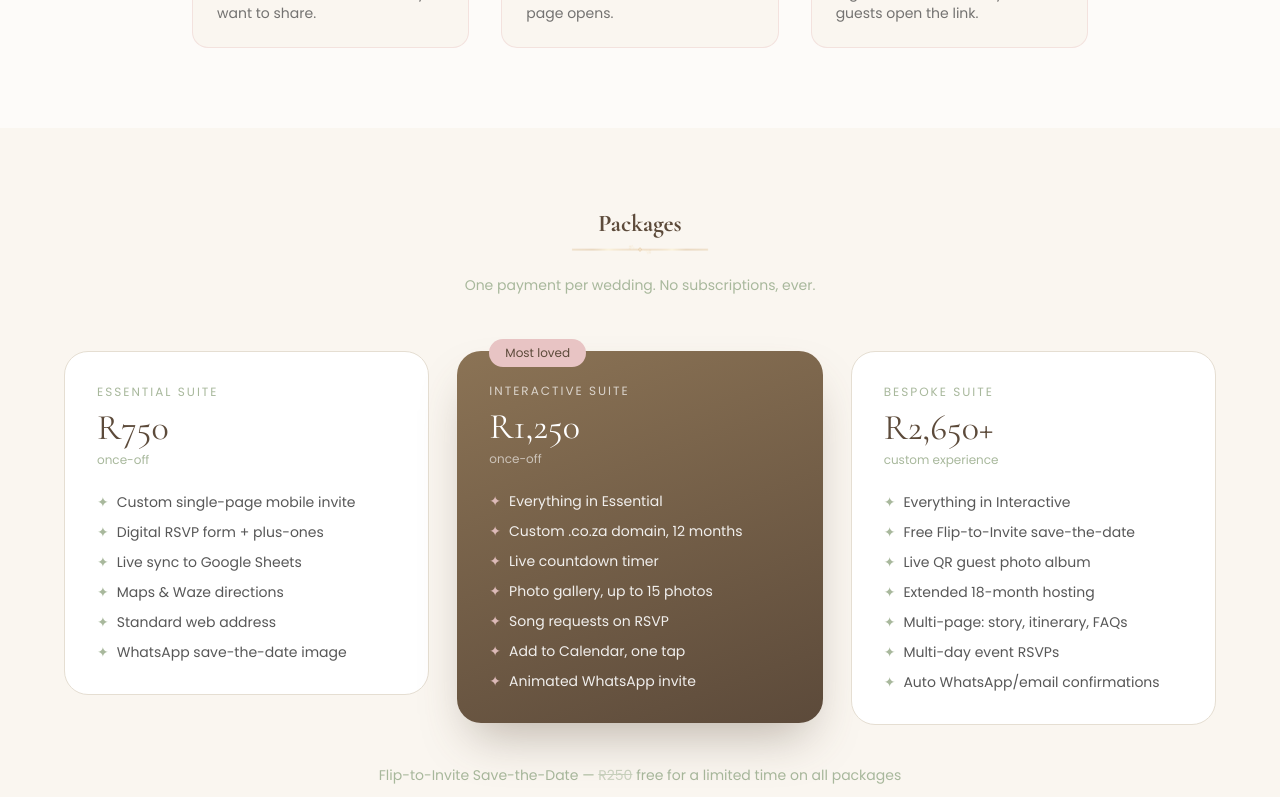
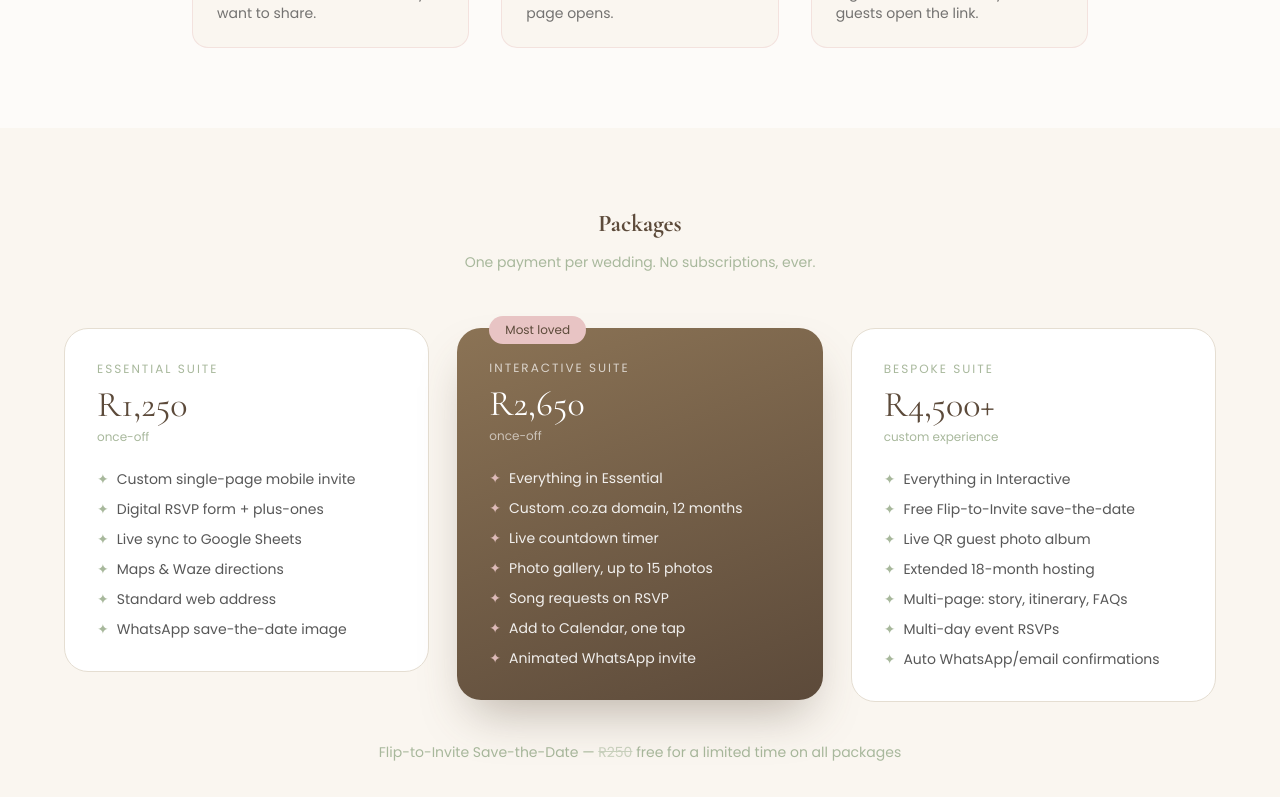
Before and after one commit to DandelionSeedlings/dandelion-va-website, a Next.js app: page /wishes in a window 1280 px wide. Shown: the part 2000-2797 px from the top of the page. Built offline with nearby package versions, Linux system fonts and the light colour scheme.

Commit message:
add the demo pages

```diff
--- a/src/app/wishes/page.jsx
+++ b/src/app/wishes/page.jsx
@@ -1,18 +1,34 @@
 'use client'
 
-import { useState, useEffect, useMemo } from 'react'
+import { useEffect, useState } from 'react'
 import { motion } from 'framer-motion'
 import WishesNav from '../../components/wishes/WishesNav'
 import WishesFooter from '../../components/wishes/WishesFooter'
 import Reveal from '../../components/wishes/Reveal'
 import PricingCard from '../../components/wishes/PricingCard'
-import { GoldDividerImg, SignatureSeedImg } from '../../components/wishes/WishesDecor'
 
 const WA_LINK = 'https://wa.me/27728393087'
 const EMAIL = 'mailto:dandelioncreat@outlook.com'
+const WEDDING_TARGET = new Date('2027-02-14T15:00:00')
 
-// Move the date OUTSIDE the component so it's stable
-const WEDDING_DATE = new Date('2027-02-14T15:00:00')
+function useCountdown(target) {
+  const [time, setTime] = useState({ d: '--', h: '--', m: '--', s: '--' })
+  useEffect(() => {
+    const tick = () => {
+      const diff = Math.max(0, target - new Date())
+      const d = Math.floor(diff / 86400000)
+      const h = Math.floor((diff % 86400000) / 3600000)
+      const m = Math.floor((diff % 3600000) / 60000)
+      const s = Math.floor((diff % 60000) / 1000)
+      const pad = (n) => String(n).padStart(2, '0')
+      setTime({ d, h: pad(h), m: pad(m), s: pad(s) })
+    }
+    tick()
+    const id = setInterval(tick, 1000)
+    return () => clearInterval(id)
+  }, [target])
+  return time
+}
 
 const features = [
   { title: 'RSVP built right in', desc: 'Guests respond in seconds, no separate app or form link.' },
@@ -54,36 +70,23 @@ const faqs = [
   { q: 'Can I use my own domain?', a: 'Yes, optional — or use the free Dandelion Wishes link.' },
 ]
 
-const portfolioPlaceholders = [
-  { names: 'Emma & James', style: 'Garden romantic, sage and blush' },
-  { names: 'Aisha & Daniel', style: 'Modern minimalist, champagne and ivory' },
+const portfolioExamples = [
+  {
+    names: 'Emma & James',
+    style: 'Botanical — eucalyptus, sage & natural textures',
+    image: '/images/wishes/styles/botanical.jpg',
+    href: '/wishes/demo/botanical',
+  },
+  {
+    names: 'Mark & Sammy',
+    style: 'Coastal Minimalist — sea glass, Langebaan beach wedding',
+    image: '/videos/wishes/hero-waves-poster.jpg',
+    href: '/wishes/demo/coastal-minimal',
+  },
 ]
 
-function useCountdown(target) {
-  const [time, setTime] = useState({ d: '--', h: '--', m: '--', s: '--' })
-
-  useEffect(() => {
-    const tick = () => {
-      const diff = Math.max(0, target - new Date())
-      const d = Math.floor(diff / 86400000)
-      const h = Math.floor((diff % 86400000) / 3600000)
-      const m = Math.floor((diff % 3600000) / 60000)
-      const s = Math.floor((diff % 60000) / 1000)
-      const pad = (n) => String(n).padStart(2, '0')
-      setTime({ d, h: pad(h), m: pad(m), s: pad(s) })
-    }
-
-    tick() // Initial call
-    const id = setInterval(tick, 1000)
-    return () => clearInterval(id)
-  }, [target]) // target is now stable (WEDDING_DATE never changes)
-
-  return time
-}
-
 export default function WishesPage() {
-  // Use the constant - no new Date() created every render
-  const cd = useCountdown(WEDDING_DATE)
+  const cd = useCountdown(WEDDING_TARGET)
 
   return (
     <>
@@ -92,12 +95,23 @@ export default function WishesPage() {
       {/* Hero */}
       <section id="top" className="relative min-h-[92vh] flex items-center overflow-hidden">
         <div className="absolute inset-0 z-0">
-          <video autoPlay muted loop playsInline preload="auto" poster="/videos/wishes/hero-veil-poster.jpg" className="w-full h-full object-cover">
+          <video
+            autoPlay
+            muted
+            loop
+            playsInline
+            preload="auto"
+            poster="/videos/wishes/hero-veil-poster.jpg"
+            className="w-full h-full object-cover"
+          >
             <source src="/videos/wishes/hero-veil.mp4" type="video/mp4" />
           </video>
           <div
             className="absolute inset-0"
-            style={{ background: 'linear-gradient(180deg, rgba(250,246,240,0.15) 0%, rgba(250,246,240,0.55) 55%, rgba(250,246,240,0.92) 100%)' }}
+            style={{
+              background:
+                'linear-gradient(180deg, rgba(250,246,240,0.15) 0%, rgba(250,246,240,0.55) 55%, rgba(250,246,240,0.92) 100%)',
+            }}
           />
         </div>
 
@@ -107,35 +121,60 @@ export default function WishesPage() {
           transition={{ duration: 0.9, ease: [0.16, 1, 0.3, 1] }}
           className="relative z-10 max-w-3xl mx-auto text-center px-8 py-24"
         >
-          <p className="uppercase tracking-[3px] text-xs mb-5 text-[#8B7355]">Hand-designed digital invitations</p>
-          <h1 className="text-5xl md:text-6xl leading-[1.1] mb-6 text-[#5C4A3A]" style={{ fontFamily: "'Cormorant Garamond', serif" }}>
+          <p className="uppercase tracking-[3px] text-xs mb-5 text-[#8B7355]">
+            Hand-designed digital invitations
+          </p>
+          <h1
+            className="text-5xl md:text-6xl leading-[1.1] mb-6 text-[#5C4A3A]"
+            style={{ fontFamily: "'Cormorant Garamond', serif" }}
+          >
             Your love story,
             <br />
             beautifully told
-            <span className="text-4xl" style={{ fontFamily: "'Alex Brush', cursive", color: '#B87D7D' }}> — </span>
+            <span className="text-4xl" style={{ fontFamily: "'Alex Brush', cursive", color: '#B87D7D' }}>
+              {' '}
+              —{' '}
+            </span>
             <br />
-            <span className="italic" style={{ color: '#6b7859' }}>before it&apos;s even happened.</span>
+            <span className="italic" style={{ color: '#6b7859' }}>
+              before it&apos;s even happened.
+            </span>
           </h1>
           <p className="max-w-md mx-auto leading-relaxed mb-9 text-[15px] text-[#3A3A3A]/85">
             One link. Every detail your guests need — RSVP, map, music, and more — held in one
             beautiful page, designed just for the two of you.
           </p>
           <div className="flex flex-col sm:flex-row gap-4 justify-center mb-6">
-            <a href="#how" className="px-8 py-4 rounded-full text-white font-medium shadow-lg transition-transform hover:-translate-y-0.5"
-              style={{ background: '#7C8B68', boxShadow: '0 10px 25px -8px rgba(124,139,104,0.5)' }}>
+            <a
+              href="#how"
+              className="px-8 py-4 rounded-full text-white font-medium shadow-lg transition-transform hover:-translate-y-0.5"
+              style={{ background: '#7C8B68', boxShadow: '0 10px 25px -8px rgba(124,139,104,0.5)' }}
+            >
               See how it works
             </a>
-            <a href={WA_LINK} target="_blank" rel="noopener noreferrer"
+            <a
+              href={WA_LINK}
+              target="_blank"
+              rel="noopener noreferrer"
               className="px-8 py-4 rounded-full font-medium border transition-transform hover:-translate-y-0.5"
-              style={{ borderColor: '#8B7355', color: '#8B7355', background: 'rgba(255,255,255,0.5)' }}>
+              style={{ borderColor: '#8B7355', color: '#8B7355', background: 'rgba(255,255,255,0.5)' }}
+            >
                WhatsApp
             </a>
           </div>
-          <p className="text-sm text-[#8B7355]">From R750 per wedding · one payment, no subscriptions</p>
+          <p className="text-sm text-[#8B7355]">From R1,250 per wedding · one payment, no subscriptions</p>
         </motion.div>
 
-        <div className="absolute z-10 hidden sm:flex gap-4 px-5 py-3 rounded-2xl"
-          style={{ bottom: 36, right: 36, background: 'rgba(255,255,255,0.55)', backdropFilter: 'blur(10px)', boxShadow: '0 15px 35px -12px rgba(139,115,85,0.3)' }}>
+        <div
+          className="absolute z-10 hidden sm:flex gap-4 px-5 py-3 rounded-2xl"
+          style={{
+            bottom: 36,
+            right: 36,
+            background: 'rgba(255,255,255,0.55)',
+            backdropFilter: 'blur(10px)',
+            boxShadow: '0 15px 35px -12px rgba(139,115,85,0.3)',
+          }}
+        >
           <div><p className="text-lg text-[#7C8B68]" style={{ fontFamily: "'Cormorant Garamond', serif" }}>{cd.d}</p><p className="text-[10px] uppercase tracking-wide text-[#8B7355]">days</p></div>
           <div><p className="text-lg text-[#7C8B68]" style={{ fontFamily: "'Cormorant Garamond', serif" }}>{cd.h}</p><p className="text-[10px] uppercase tracking-wide text-[#8B7355]">hrs</p></div>
           <div><p className="text-lg text-[#7C8B68]" style={{ fontFamily: "'Cormorant Garamond', serif" }}>{cd.m}</p><p className="text-[10px] uppercase tracking-wide text-[#8B7355]">min</p></div>
@@ -159,9 +198,18 @@ export default function WishesPage() {
             app to download, no account to make. Just open the link and everything&apos;s there.
           </p>
           <div className="grid sm:grid-cols-3 gap-8 text-left">
-            <div><p className="font-medium text-[#7C8B68] mb-1">Opens on any phone</p><p className="text-sm text-[#3A3A3A]/70">No app required.</p></div>
-            <div><p className="font-medium text-[#7C8B68] mb-1">RSVPs come to you</p><p className="text-sm text-[#3A3A3A]/70">Tracked automatically, no spreadsheet chasing.</p></div>
-            <div><p className="font-medium text-[#7C8B68] mb-1">Yours to keep</p><p className="text-sm text-[#3A3A3A]/70">A lasting page to look back on.</p></div>
+            <div>
+              <p className="font-medium text-[#7C8B68] mb-1">Opens on any phone</p>
+              <p className="text-sm text-[#3A3A3A]/70">No app required.</p>
+            </div>
+            <div>
+              <p className="font-medium text-[#7C8B68] mb-1">RSVPs come to you</p>
+              <p className="text-sm text-[#3A3A3A]/70">Tracked automatically, no spreadsheet chasing.</p>
+            </div>
+            <div>
+              <p className="font-medium text-[#7C8B68] mb-1">Yours to keep</p>
+              <p className="text-sm text-[#3A3A3A]/70">A lasting page to look back on.</p>
+            </div>
           </div>
         </Reveal>
       </section>
@@ -175,7 +223,9 @@ export default function WishesPage() {
           <div className="grid sm:grid-cols-2 lg:grid-cols-4 gap-8">
             {steps.map((s, i) => (
               <Reveal key={s.n} delay={i * 0.1} className="text-center">
-                <div className="w-10 h-10 rounded-full bg-[#E8C4C4]/50 text-[#8B7355] flex items-center justify-center mx-auto mb-3 font-medium">{s.n}</div>
+                <div className="w-10 h-10 rounded-full bg-[#E8C4C4]/50 text-[#8B7355] flex items-center justify-center mx-auto mb-3 font-medium">
+                  {s.n}
+                </div>
                 <p className="font-medium text-[#5C4A3A] mb-1">{s.title}</p>
                 <p className="text-sm text-[#3A3A3A]/70">{s.desc}</p>
               </Reveal>
@@ -193,7 +243,10 @@ export default function WishesPage() {
           <div className="grid sm:grid-cols-2 lg:grid-cols-3 gap-8">
             {features.map((f, i) => (
               <Reveal key={f.title} delay={i * 0.06}>
-                <motion.div whileHover={{ y: -4 }} className="border border-[#E8C4C4]/40 rounded-2xl p-6 bg-[#FAF6F0] h-full">
+                <motion.div
+                  whileHover={{ y: -4 }}
+                  className="border border-[#E8C4C4]/40 rounded-2xl p-6 bg-[#FAF6F0] h-full"
+                >
                   <p className="font-medium text-[#5C4A3A] mb-1">{f.title}</p>
                   <p className="text-sm text-[#3A3A3A]/70">{f.desc}</p>
                 </motion.div>
@@ -208,31 +261,64 @@ export default function WishesPage() {
         <div className="max-w-6xl mx-auto">
           <Reveal className="text-center mb-3">
             <h2 className="text-2xl text-[#5C4A3A]" style={{ fontFamily: "'Cormorant Garamond', serif" }}>Packages</h2>
-            <GoldDividerImg width={140} center className="mt-3" />
           </Reveal>
-          <p className="text-center text-sm text-[#A8B89C] mb-14 mt-4">One payment per wedding. No subscriptions, ever.</p>
+          <p className="text-center text-sm text-[#A8B89C] mb-14">
+            One payment per wedding. No subscriptions, ever.
+          </p>
           <div className="grid md:grid-cols-3 gap-7">
             <Reveal delay={0}>
-              <PricingCard tier="Essential Suite" price="R750" note="once-off" features={[
-                'Custom single-page mobile invite', 'Digital RSVP form + plus-ones', 'Live sync to Google Sheets',
-                'Maps & Waze directions', 'Standard web address', 'WhatsApp save-the-date image',
-              ]} />
+              <PricingCard
+                tier="Essential Suite"
+                price="R1,250"
+                note="once-off"
+                features={[
+                  'Custom single-page mobile invite',
+                  'Digital RSVP form + plus-ones',
+                  'Live sync to Google Sheets',
+                  'Maps & Waze directions',
+                  'Standard web address',
+                  'WhatsApp save-the-date image',
+                ]}
+              />
             </Reveal>
             <Reveal delay={0.12}>
-              <PricingCard dark featured tier="Interactive Suite" price="R1,250" note="once-off" features={[
-                'Everything in Essential', 'Custom .co.za domain, 12 months', 'Live countdown timer',
-                'Photo gallery, up to 15 photos', 'Song requests on RSVP', 'Add to Calendar, one tap', 'Animated WhatsApp invite',
-              ]} />
+              <PricingCard
+                dark
+                featured
+                tier="Interactive Suite"
+                price="R2,650"
+                note="once-off"
+                features={[
+                  'Everything in Essential',
+                  'Custom .co.za domain, 12 months',
+                  'Live countdown timer',
+                  'Photo gallery, up to 15 photos',
+                  'Song requests on RSVP',
+                  'Add to Calendar, one tap',
+                  'Animated WhatsApp invite',
+                ]}
+              />
             </Reveal>
             <Reveal delay={0.24}>
-              <PricingCard tier="Bespoke Suite" price="R2,650+" note="custom experience" features={[
-                'Everything in Interactive', 'Free Flip-to-Invite save-the-date', 'Live QR guest photo album',
-                'Extended 18-month hosting', 'Multi-page: story, itinerary, FAQs', 'Multi-day event RSVPs', 'Auto WhatsApp/email confirmations',
-              ]} />
+              <PricingCard
+                tier="Bespoke Suite"
+                price="R4,500+"
+                note="custom experience"
+                features={[
+                  'Everything in Interactive',
+                  'Free Flip-to-Invite save-the-date',
+                  'Live QR guest photo album',
+                  'Extended 18-month hosting',
+                  'Multi-page: story, itinerary, FAQs',
+                  'Multi-day event RSVPs',
+                  'Auto WhatsApp/email confirmations',
+                ]}
+              />
             </Reveal>
           </div>
           <p className="text-center text-sm mt-10 text-[#A8B89C]">
-            Flip-to-Invite Save-the-Date — <span className="line-through opacity-60">R250</span> free for a limited time on all packages
+            Flip-to-Invite Save-the-Date — <span className="line-through opacity-60">R250</span> free
+            for a limited time on all packages
           </p>
         </div>
       </section>
@@ -249,10 +335,15 @@ export default function WishesPage() {
           <div className="grid sm:grid-cols-2 gap-5">
             {extras.map((e, i) => (
               <Reveal key={e.name} delay={i * 0.05}>
-                <motion.div whileHover={{ y: -3 }} className="rounded-2xl p-6 bg-white flex items-center justify-between gap-4 h-full"
-                  style={{ boxShadow: '0 12px 28px -14px rgba(139,115,85,0.18)' }}>
+                <motion.div
+                  whileHover={{ y: -3 }}
+                  className="rounded-2xl p-6 bg-white flex items-center justify-between gap-4 h-full"
+                  style={{ boxShadow: '0 12px 28px -14px rgba(139,115,85,0.18)' }}
+                >
                   <div>
-                    <p className="font-medium text-[#5C4A3A] mb-1" style={{ fontFamily: "'Cormorant Garamond', serif", fontSize: '1.1rem' }}>{e.name}</p>
+                    <p className="font-medium text-[#5C4A3A] mb-1" style={{ fontFamily: "'Cormorant Garamond', serif", fontSize: '1.1rem' }}>
+                      {e.name}
+                    </p>
                     <p className="text-sm text-[#3A3A3A]/70">{e.desc}</p>
                   </div>
                   {e.promo ? (
@@ -279,15 +370,32 @@ export default function WishesPage() {
             </h2>
           </Reveal>
           <div className="grid sm:grid-cols-2 gap-8">
-            {portfolioPlaceholders.map((p, i) => (
+            {portfolioExamples.map((p, i) => (
               <Reveal key={p.names} delay={i * 0.1}>
-                <div className="rounded-2xl overflow-hidden border border-[#E8C4C4]/40">
-                  <div className="aspect-[4/3] bg-[#E8C4C4]/20 flex items-center justify-center text-sm text-[#A8B89C]">Preview coming soon</div>
+                <a
+                  href={p.href}
+                  className="block rounded-2xl overflow-hidden border border-[#E8C4C4]/40 group"
+                >
+                  <div className="aspect-[4/3] relative overflow-hidden">
+                    <img
+                      src={p.image}
+                      alt={`${p.names} — ${p.style}`}
+                      className="w-full h-full object-cover transition-transform duration-500 group-hover:scale-105"
+                    />
+                    <div
+                      className="absolute inset-0 flex items-center justify-center opacity-0 group-hover:opacity-100 transition-opacity duration-300"
+                      style={{ background: 'rgba(58,58,58,0.45)' }}
+                    >
+                      <span className="text-white text-sm px-5 py-2.5 rounded-full border border-white/70">
+                        View live invitation →
+                      </span>
+                    </div>
+                  </div>
                   <div className="p-5">
                     <p className="font-medium text-[#5C4A3A]">{p.names}</p>
                     <p className="text-sm text-[#3A3A3A]/70">{p.style}</p>
                   </div>
-                </div>
+                </a>
               </Reveal>
             ))}
           </div>
@@ -298,15 +406,21 @@ export default function WishesPage() {
       <section className="py-20 px-6" style={{ background: '#F3ECE3' }}>
         <div className="max-w-4xl mx-auto">
           <Reveal className="text-center mb-4">
-            <h2 className="text-2xl mb-3 text-[#5C4A3A]" style={{ fontFamily: "'Cormorant Garamond', serif" }}>A few of our favourites</h2>
+            <h2 className="text-2xl mb-3 text-[#5C4A3A]" style={{ fontFamily: "'Cormorant Garamond', serif" }}>
+              A few of our favourites
+            </h2>
             <p className="text-sm max-w-md mx-auto text-[#3A3A3A]/65">
-              Florists, venues, and boutiques we&apos;d personally recommend — added as we come across people worth vouching for.
+              Florists, venues, and boutiques we&apos;d personally recommend — added as we come
+              across people worth vouching for.
             </p>
           </Reveal>
           <div className="grid sm:grid-cols-2 lg:grid-cols-4 gap-5 mt-12">
             {vendorCategories.map((v, i) => (
               <Reveal key={v.label} delay={i * 0.05}>
-                <div className="rounded-2xl p-6 text-center h-full" style={{ background: 'rgba(255,255,255,0.6)', border: '1px dashed #D4C4A0' }}>
+                <div
+                  className="rounded-2xl p-6 text-center h-full"
+                  style={{ background: 'rgba(255,255,255,0.6)', border: '1px dashed #D4C4A0' }}
+                >
                   <p className="text-2xl mb-2">{v.icon}</p>
                   <p className="text-lg mb-1 text-[#5C4A3A]" style={{ fontFamily: "'Cormorant Garamond', serif" }}>{v.label}</p>
                   <p className="text-xs text-[#A8B89C]">Recommendations coming soon</p>
@@ -319,10 +433,11 @@ export default function WishesPage() {
 
       {/* FAQ */}
       <section className="py-20 px-6">
+        <div className="max-w-2xl mx-auto">
           <Reveal className="text-center mb-10">
             <h2 className="text-2xl text-[#5C4A3A]" style={{ fontFamily: "'Cormorant Garamond', serif" }}>Questions</h2>
           </Reveal>
-        <div className="max-w-2xl mx-auto space-y-6">
+          <div className="space-y-6">
             {faqs.map((f, i) => (
               <Reveal key={f.q} delay={i * 0.05}>
                 <div>
@@ -332,21 +447,35 @@ export default function WishesPage() {
               </Reveal>
             ))}
           </div>
+        </div>
       </section>
 
       {/* Closing CTA */}
-      <section className="py-28 px-6 text-center relative overflow-hidden" style={{ background: 'linear-gradient(160deg,#7C8B68,#5C6B4E)' }}>
-        <SignatureSeedImg size={100} style={{ top: 20, right: 24, opacity: 0.15 }} />
-        <SignatureSeedImg size={70} style={{ bottom: 20, left: 20, opacity: 0.12 }} />
+      <section
+        className="py-28 px-6 text-center relative overflow-hidden"
+        style={{ background: 'linear-gradient(160deg,#7C8B68,#5C6B4E)' }}
+      >
         <Reveal>
-          <p className="script text-4xl mb-4 text-white opacity-90" style={{ fontFamily: "'Alex Brush', cursive" }}>seal it with a vow</p>
-          <h2 className="text-3xl mb-3 text-white" style={{ fontFamily: "'Cormorant Garamond', serif" }}>Ready to make it official?</h2>
+          <p className="text-4xl mb-4 text-white opacity-90" style={{ fontFamily: "'Alex Brush', cursive" }}>
+            seal it with a vow
+          </p>
+          <h2 className="text-3xl mb-3 text-white" style={{ fontFamily: "'Cormorant Garamond', serif" }}>
+            Ready to make it official?
+          </h2>
           <p className="mb-9 text-white opacity-80">Tell me about your day — I&apos;ll take it from there.</p>
           <div className="flex flex-col sm:flex-row gap-4 justify-center">
-            <a href="/wishes/start" className="px-8 py-4 rounded-full font-medium" style={{ background: '#FAF6F0', color: '#5C4A3A' }}>
+            <a
+              href="/wishes/start"
+              className="px-8 py-4 rounded-full font-medium"
+              style={{ background: '#FAF6F0', color: '#5C4A3A' }}
+            >
               Start Your Invitation
             </a>
-            <a href={EMAIL} className="px-8 py-4 rounded-full font-medium text-white" style={{ border: '1px solid rgba(255,255,255,0.5)' }}>
+            <a
+              href={EMAIL}
+              className="px-8 py-4 rounded-full font-medium text-white"
+              style={{ border: '1px solid rgba(255,255,255,0.5)' }}
+            >
               Email instead
             </a>
           </div>
```
Lines whose indentation alone changed are shown as unchanged.
